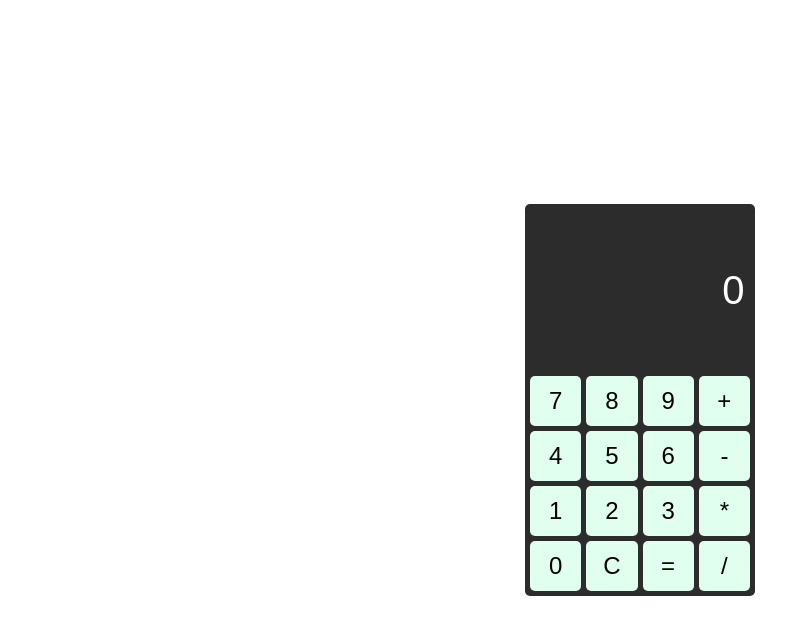
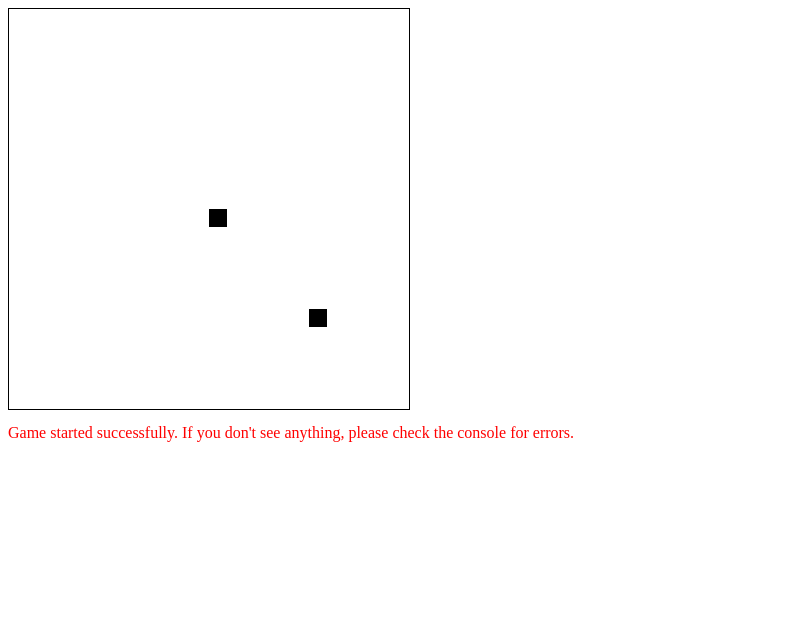
Before and after one commit to Atulupa/Atulupa.github.io, a plain HTML site: page index.html in a window 1280 px wide. Shown: the whole page, without its empty margins (0-810 px from the left). Drawn offline with Linux system fonts and the light colour scheme.

Commit message:
Add files via upload

```diff
--- a/index.html
+++ b/index.html
@@ -3,31 +3,131 @@
 <head>
     <meta charset="UTF-8">
     <meta name="viewport" content="width=device-width, initial-scale=1.0">
-    <link rel="stylesheet" href="styles.css">
-    <title>Calculator App</title>
+    <title>Simple Snake Game</title>
+    <style>
+        canvas {
+            border: 1px solid black;
+        }
+        #errorLog {
+            color: red;
+            margin-top: 10px;
+        }
+    </style>
 </head>
 <body>
-    <div class="calculator">
-        <input type="text" id="display" value="0">
-        <div class="buttons">
-            <button class="btn" onclick="appendToDisplay('7')">7</button>
-            <button class="btn" onclick="appendToDisplay('8')">8</button>
-            <button class="btn" onclick="appendToDisplay('9')">9</button>
-            <button class="btn" onclick="appendToDisplay('+')">+</button>
-            <button class="btn" onclick="appendToDisplay('4')">4</button>
-            <button class="btn" onclick="appendToDisplay('5')">5</button>
-            <button class="btn" onclick="appendToDisplay('6')">6</button>
-            <button class="btn" onclick="appendToDisplay('-')">-</button>
-            <button class="btn" onclick="appendToDisplay('1')">1</button>
-            <button class="btn" onclick="appendToDisplay('2')">2</button>
-            <button class="btn" onclick="appendToDisplay('3')">3</button>
-            <button class="btn" onclick="appendToDisplay('*')">*</button>
-            <button class="btn" onclick="appendToDisplay('0')">0</button>
-            <button class="btn" onclick="clearDisplay()">C</button>
-            <button class="btn" onclick="calculateResult()">=</button>
-            <button class="btn" onclick="appendToDisplay('/')">/</button>
-        </div>
-    </div>
-    <script src="script.js"></script>
+    <canvas id="gameCanvas" width="400" height="400"></canvas>
+    <div id="errorLog"></div>
+    <script>
+        const canvas = document.getElementById('gameCanvas');
+        const ctx = canvas.getContext('2d');
+        const errorLog = document.getElementById('errorLog');
+
+        const gridSize = 20;
+        const tileCount = canvas.width / gridSize;
+
+        let snake = [
+            {x: 10, y: 10},
+        ];
+        let dx = 0;
+        let dy = 0;
+
+        let food = {x: 15, y: 15};
+
+        function logError(message) {
+            console.error(message);
+            errorLog.textContent = message;
+        }
+
+        function drawGame() {
+            try {
+                clearCanvas();
+                moveSnake();
+                drawSnake();
+                drawFood();
+                checkCollision();
+                setTimeout(drawGame, 100);
+            } catch (error) {
+                logError(`Game error: ${error.message}`);
+            }
+        }
+
+        function clearCanvas() {
+            ctx.fillStyle = 'white';
+            ctx.fillRect(0, 0, canvas.width, canvas.height);
+        }
+
+        function moveSnake() {
+            const head = {x: snake[0].x + dx, y: snake[0].y + dy};
+            snake.unshift(head);
+
+            if (head.x === food.x && head.y === food.y) {
+                generateFood();
+            } else {
+                snake.pop();
+            }
+        }
+
+        function drawSnake() {
+            ctx.fillStyle = 'black';
+            snake.forEach(segment => {
+                ctx.fillRect(segment.x * gridSize, segment.y * gridSize, gridSize - 2, gridSize - 2);
+            });
+        }
+
+        function drawFood() {
+            ctx.fillStyle = 'black';
+            ctx.fillRect(food.x * gridSize, food.y * gridSize, gridSize - 2, gridSize - 2);
+        }
+
+        function generateFood() {
+            food.x = Math.floor(Math.random() * tileCount);
+            food.y = Math.floor(Math.random() * tileCount);
+        }
+
+        function checkCollision() {
+            const head = snake[0];
+
+            if (head.x < 0 || head.x >= tileCount || head.y < 0 || head.y >= tileCount) {
+                resetGame();
+            }
+
+            for (let i = 1; i < snake.length; i++) {
+                if (head.x === snake[i].x && head.y === snake[i].y) {
+                    resetGame();
+                }
+            }
+        }
+
+        function resetGame() {
+            snake = [{x: 10, y: 10}];
+            dx = 0;
+            dy = 0;
+            generateFood();
+        }
+
+        document.addEventListener('keydown', (e) => {
+            switch(e.key) {
+                case 'ArrowUp':
+                    if (dy === 0) { dx = 0; dy = -1; }
+                    break;
+                case 'ArrowDown':
+                    if (dy === 0) { dx = 0; dy = 1; }
+                    break;
+                case 'ArrowLeft':
+                    if (dx === 0) { dx = -1; dy = 0; }
+                    break;
+                case 'ArrowRight':
+                    if (dx === 0) { dx = 1; dy = 0; }
+                    break;
+            }
+        });
+
+        try {
+            drawGame();
+            logError("Game started successfully. If you don't see anything, please check the console for errors.");
+        } catch (error) {
+            logError(`Failed to start game: ${error.message}`);
+        }
+    </script>
 </body>
 </html>
```
